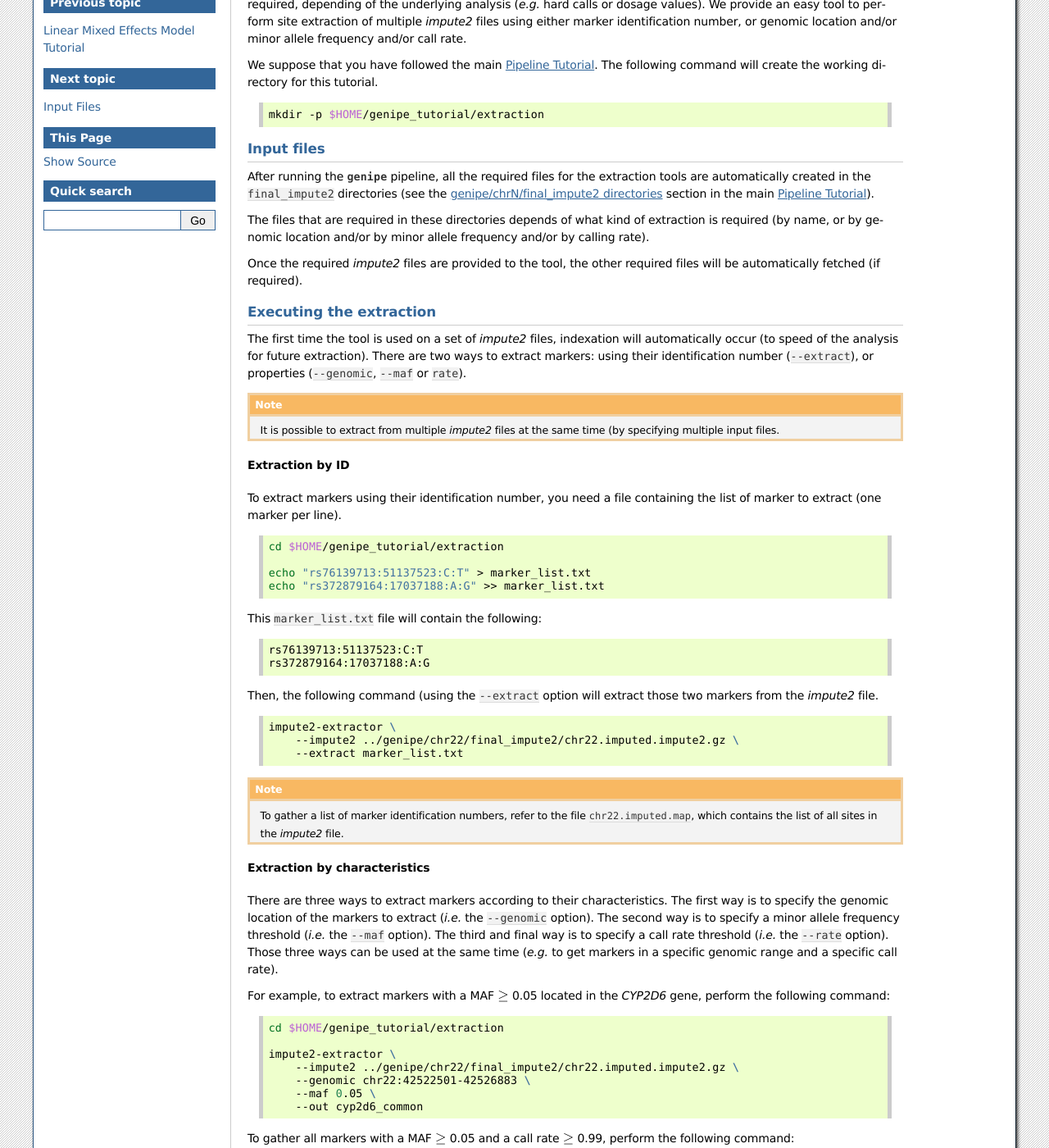
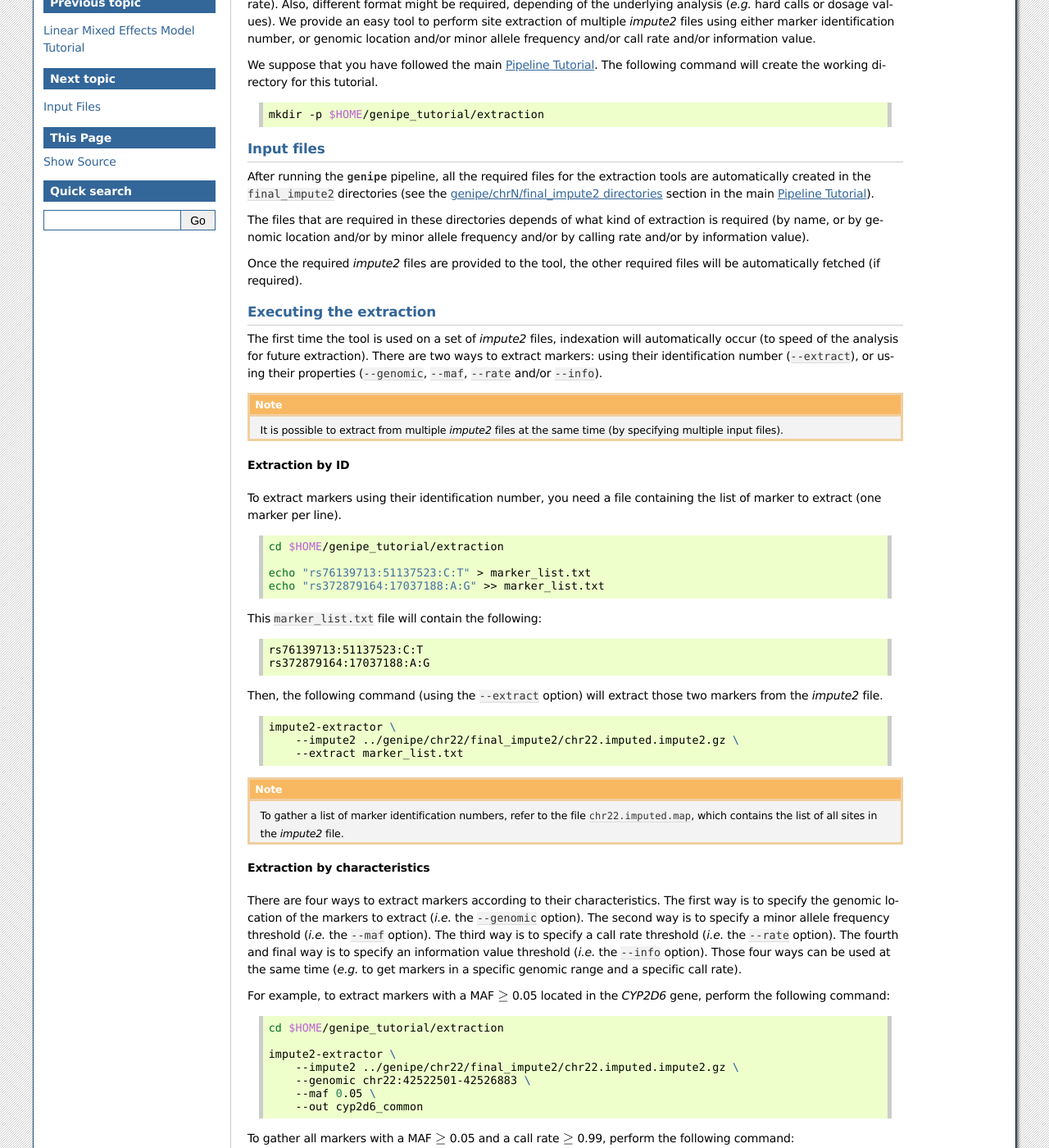
Before and after one commit to pgxcentre/genipe, a Sphinx documentation site: the page built from docs/tutorials/tutorial_extract.rst, in a window 1280 px wide and 1400 px high, scrolled down 347 px. Shown: the whole window at 82% size. Built offline with Sphinx 7.4.7, drawn with Linux system fonts in a browser that asks for light colours; the version number could not be read and is left out; some of the changed text lies outside the part shown.

Commit message:
Updated the documentation to include what has been modified for the information value.

```diff
--- a/docs/output_files.rst
+++ b/docs/output_files.rst
@@ -37,6 +37,7 @@ In summary, here is the structure of the output files. Again, refer to the
    │       ├── chr1.imputed.completion_rates
    │       ├── chr1.imputed.good_sites
    │       ├── chr1.imputed.impute2.gz
+   │       ├── chr1.imputed.impute2_info
    │       ├── chr1.imputed.imputed_sites
    │       ├── chr1.imputed.log
    │       ├── chr1.imputed.maf
--- a/docs/tutorials/tutorial_extract.rst
+++ b/docs/tutorials/tutorial_extract.rst
@@ -16,11 +16,12 @@ Site extraction
 
 Genome-wide imputation dataset might be huge. Often, it is required to extract
 a subset of imputed sites (*e.g.* specific markers, genomic location, or
-markers with a specific minor allele frequency). Also, different format might
-be required, depending of the underlying analysis (*e.g.* hard calls or dosage
-values). We provide an easy tool to perform site extraction of multiple
-*impute2* files using either marker identification number, or genomic location
-and/or minor allele frequency and/or call rate.
+markers with a specific minor allele frequency, information value or completion
+rate). Also, different format might be required, depending of the underlying
+analysis (*e.g.* hard calls or dosage values). We provide an easy tool to
+perform site extraction of multiple *impute2* files using either marker
+identification number, or genomic location and/or minor allele frequency and/or
+call rate and/or information value.
 
 We suppose that you have followed the main :ref:`genipe-tut-page`. The
 following command will create the working directory for this tutorial.
@@ -42,7 +43,7 @@ extraction tools are automatically created in the ``final_impute2`` directories
 
 The files that are required in these directories depends of what kind of
 extraction is required (by name, or by genomic location and/or by minor allele
-frequency and/or by calling rate).
+frequency and/or by calling rate and/or by information value).
 
 Once the required *impute2* files are provided to the tool, the other required
 files will be automatically fetched (if required).
@@ -56,12 +57,13 @@ Executing the extraction
 The first time the tool is used on a set of *impute2* files, indexation will
 automatically occur (to speed of the analysis for future extraction). There are
 two ways to extract markers: using their identification number (``--extract``),
-or properties (``--genomic``, ``--maf`` or ``rate``).
+or using their properties (``--genomic``, ``--maf``, ``--rate`` and/or
+``--info``).
 
 .. note::
 
    It is possible to extract from multiple *impute2* files at the same time (by
-   specifying multiple input files.
+   specifying multiple input files).
 
 
 Extraction by ID
@@ -84,7 +86,7 @@ This ``marker_list.txt`` file will contain the following:
    rs76139713:51137523:C:T
    rs372879164:17037188:A:G
 
-Then, the following command (using the ``--extract`` option will extract those
+Then, the following command (using the ``--extract`` option) will extract those
 two markers from the *impute2* file.
 
 .. code-block:: bash
@@ -103,13 +105,14 @@ two markers from the *impute2* file.
 Extraction by characteristics
 """"""""""""""""""""""""""""""
 
-There are three ways to extract markers according to their characteristics. The
+There are four ways to extract markers according to their characteristics. The
 first way is to specify the genomic location of the markers to extract (*i.e.*
 the ``--genomic`` option). The second way is to specify a minor allele
-frequency threshold (*i.e.* the ``--maf`` option). The third and final way is
-to specify a call rate threshold (*i.e.* the ``--rate`` option). Those three
-ways can be used at the same time (*e.g.* to get markers in a specific genomic
-range and a specific call rate).
+frequency threshold (*i.e.* the ``--maf`` option). The third way is to specify
+a call rate threshold (*i.e.* the ``--rate`` option). The fourth and final way
+is to specify an information value threshold (*i.e.* the ``--info`` option).
+Those four ways can be used at the same time (*e.g.* to get markers in a
+specific genomic range and a specific call rate).
 
 For example, to extract markers with a MAF :math:`\geq` 0.05 located in the
 *CYP2D6* gene, perform the following command:
@@ -233,7 +236,7 @@ analysis in the console:
                             [--out PREFIX] [--format FORMAT [FORMAT ...]]
                             [--prob FLOAT] [--extract FILE]
                             [--genomic CHR:START-END] [--maf FLOAT]
-                            [--rate FLOAT]
+                            [--rate FLOAT] [--info FLOAT]
 
    Extract imputed markers located in a specific genomic region. This script is
    part of the 'genipe' package, version 1.1.0).
@@ -262,10 +265,14 @@ analysis in the console:
      --extract FILE        File containing marker names to extract.
      --genomic CHR:START-END
                            The range to extract (e.g. 22 1000000 1500000). Can be
-                           use in combination with '--rate' and '--maf'.
+                           use in combination with '--rate', '--maf' and '--
+                           info'.
      --maf FLOAT           Extract markers with a minor allele frequency equal or
                            higher than the specified threshold. Can be use in
-                           combination with '--rate' and '--genomic'.
+                           combination with '--rate', '--info' and '--genomic'.
      --rate FLOAT          Extract markers with a completion rate equal or higher
                            to the specified threshold. Can be use in combination
-                           with '--maf' and '--genomic'.
+                           with '--maf', '--info' and '--genomic'.
+     --info FLOAT          Extract markers with an information equal or higher to
+                           the specified threshold. Can be use in combination
+                           with '--maf', '--rate' and '--genomic'.
```
Also changed, not shown: docs/index.rst (+11 -4 lines), docs/module_content/genipe.tests.rst (+9 -0 lines), docs/tutorials/tutorial_genipe.rst (+35 -3 lines), 1 other file.
